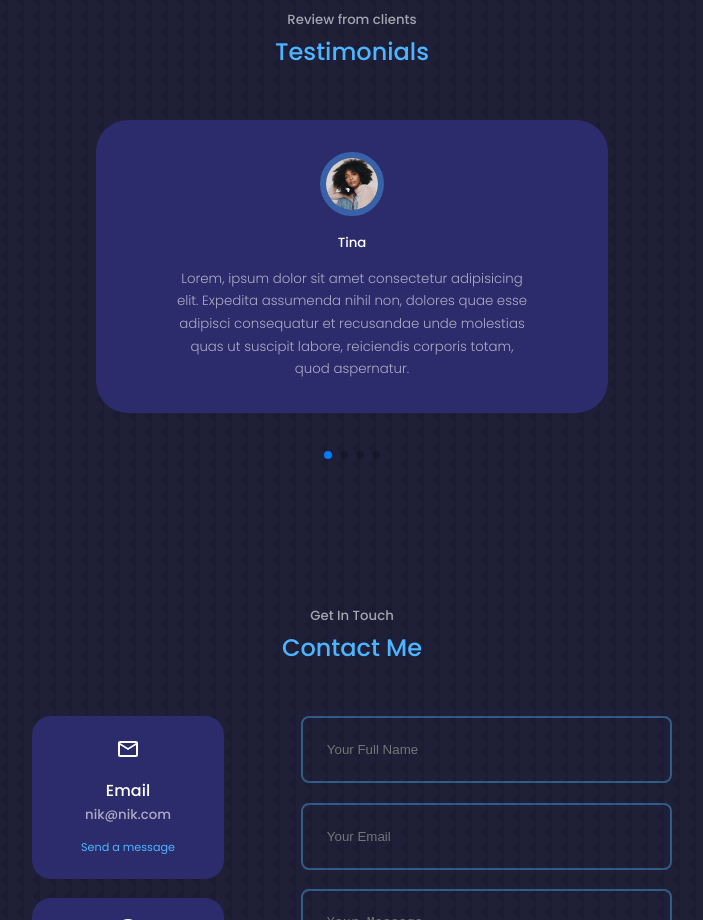
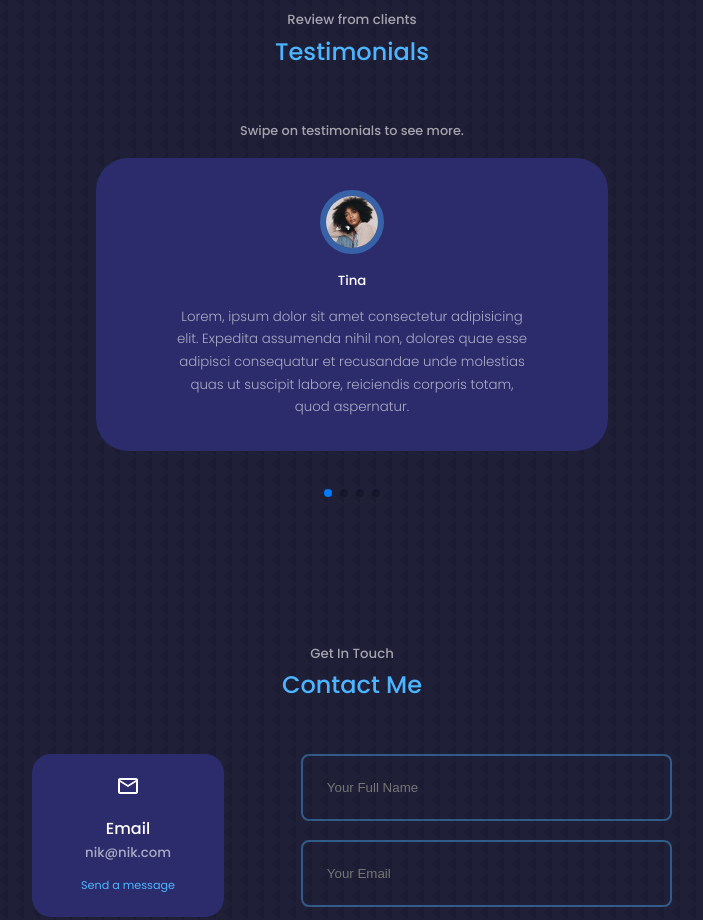
Before and after one commit to nikunjsaraf-oss/portfolio, a React (Create React App) app: page / in a window 1280 px wide. Shown: the part 4200-5120 px from the top of the page, without its empty margins (288-991 px from the left). Built offline with nearby package versions, Linux system fonts and the light colour scheme.

Commit message:
write testimonial instructions

```diff
--- a/src/components/testimonials/Testimonials.jsx
+++ b/src/components/testimonials/Testimonials.jsx
@@ -42,6 +42,7 @@ const Testimonials = () => {
     <section id="testimonials">
       <h5>Review from clients</h5>
       <h2>Testimonials</h2>
+      <h5 className="instruction">Swipe on testimonials to see more.</h5>
       <Swiper
         className="container testimonials__container"
         modules={[Pagination]}
--- a/src/components/testimonials/testimonials.css
+++ b/src/components/testimonials/testimonials.css
@@ -47,3 +47,8 @@
     width: var(--container-width-sm);
   }
 }
+
+.instruction{
+  margin-bottom: 1rem;
+  font-size: 0.80rem;
+}
--- a/src/index.css
+++ b/src/index.css
@@ -50,7 +50,8 @@ h1,
 h2,
 h3,
 h4,
-h5 {
+h5,
+h6 {
   font-weight: 500;
 }
 
@@ -63,7 +64,8 @@ section {
 }
 
 section > h2,
-section > h5 {
+section > h5,
+section > h6 {
   text-align: center;
   color: var(--color-light);
 }
```
